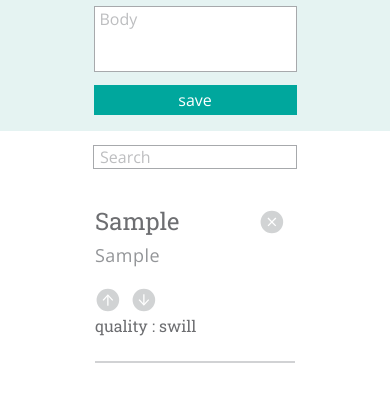
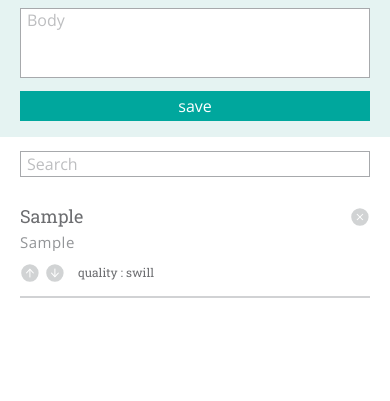
Before and after one commit to goodalls/2DoBox, a plain HTML site: page index.html in a window 390 px wide. Both pictures are taken after typing "Sample", "Sample" into the empty fields and a click on the button "save". Shown: the part 81-482 px from the top of the page. Drawn offline with nearby package versions, Linux system fonts and the light colour scheme.

Commit message:
Updated more css styles to complete the full responsiveness of the site. Removed any and all references to Idea in the code base

```diff
--- a/index.html
+++ b/index.html
@@ -10,13 +10,13 @@
   </head>
   <body>
     <header id="user-input-wrap" class="main-section">
-      <h1 id="ideabox-title-text">2do<span>box</span></h1>
+      <h1 aria-lable="Manage your list of to do's" id="box-title-text">2do<span>box</span></h1>
       <form id="user-input-form">
         <label for="title-input">Title</label>
         <label for="description-input">Body</label>
         <input id ="title-input" class="single-line-input" type="text" name="title-input" placeholder="Title">
         <textarea id="description-input" class="multi-line-input" type="text" name="description-input" placeholder="Body"></textarea>
-        <button id="save-button" class="rectangular-blue-button" type="input">save</button>
+        <button id="save-button" class="save-inputs-button" type="input">save</button>
       </form>
     </header>
     <section id="box-section" class="main-section">
@@ -24,8 +24,7 @@
         <label for="search-input">Search</label>
         <input id="search-input" class="single-line-input" type="text" name="search-input" placeholder="Search">
       </form>
-      <section id="card-section">
-      </section>
+      <section id="card-section"></section>
     </section>
     <script src="https://ajax.googleapis.com/ajax/libs/jquery/3.2.1/jquery.min.js"></script>
     <script type="text/javascript" src="script.js"></script>
--- a/script.js
+++ b/script.js
@@ -1,6 +1,6 @@
 // VARIABLE
 
-var $ideaCardSection = $('#card-section');
+var $cardSection = $('#card-section');
 var $searchInput = $('#search-input');
 
 // EVENT LISTENERS
@@ -8,7 +8,7 @@ var $searchInput = $('#search-input');
 // card creation event listeners
 
 $(window).on('load', function() {
-  getIdeasFromStorage();
+  getCardsFromStorage();
 })
 
 $('#save-button').on('click', function(event) {
@@ -19,43 +19,43 @@ $('#save-button').on('click', function(event) {
 
 // card button event listeners
 
-$ideaCardSection.on('click', '.card .delete', function(event) {
+$cardSection.on('click', '.card .delete', function(event) {
   event.preventDefault();
   deleteButton(this);
   var currentId = event.target.closest('.card').id
   localStorage.removeItem(currentId);
 })
 
-$ideaCardSection.on('click', '.card .downvote', function(event) {
+$cardSection.on('click', '.card .downvote', function(event) {
   event.preventDefault();
   downvoteButton();
 })
 
-$ideaCardSection.on('click', '.card .upvote', function(event) {
+$cardSection.on('click', '.card .upvote', function(event) {
   event.preventDefault();
   upvoteButton();
 })
 
 // edit card event listeners
 
-$ideaCardSection.on('blur', '.card .title', function(event) {
+$cardSection.on('blur', '.card .title', function(event) {
   event.preventDefault();
   editCardTitle();
 })
 
-$ideaCardSection.keypress('.card .title', function(event) {
+$cardSection.keypress('.card .title', function(event) {
   if(event.keyCode === 13){
     event.preventDefault();
     editCardTitle();
   }
 })
 
-$ideaCardSection.on('blur', '.card .description', function(event) {
+$cardSection.on('blur', '.card .description', function(event) {
   event.preventDefault();
   editCardDescription();
 })
 
-$ideaCardSection.keypress('.card .description', function(event) {
+$cardSection.keypress('.card .description', function(event) {
   if(event.keyCode === 13){
     event.preventDefault();
     editCardDescription();
@@ -77,7 +77,7 @@ $searchInput.keypress(function(event) {
 
 // create card function
 
-function Idea(title, body, idNum, quality) {
+function Card(title, body, idNum, quality) {
   this.title = title;
   this.body = body;
   this.idNum = idNum;
@@ -87,29 +87,29 @@ function Idea(title, body, idNum, quality) {
 function genCard(title, body) {
   var title = $('#title-input').val();
   var body = $('#description-input').val();
-  var newIdea = new Idea(title, body, Date.now());
-  prependIdea(newIdea);
-  putIntoStorage(newIdea);
+  var newCard = new Card(title, body, Date.now());
+  prependCard(newCard);
+  putIntoStorage(newCard);
 }
 
 function putIntoStorage(object) {
-  var stringIdea = JSON.stringify(object);
-  localStorage.setItem(object['idNum'], stringIdea);
+  var stringCard = JSON.stringify(object);
+  localStorage.setItem(object['idNum'], stringCard);
 }
 
-function prependIdea(idea) {
-  $ideaCardSection.prepend(`<article id="${idea['idNum']}" class="card">
+function prependCard(card) {
+  $cardSection.prepend(`<article id="${card['idNum']}" class="card">
       <form id="card-meta-data-form">
         <div id="card-title-container">
-        <h2 contenteditable=true id="card-title" class="card-headings title">${idea['title']}</h2>
+        <h2 contenteditable=true id="card-title" class="card-headings title">${card['title']}</h2>
         <label for="delete-button">Delete</label>
         <button id="delete-button" class="small-grey-button delete" name="delete-button"></button>
         </div>
-        <p contenteditable=true id="card-description" class="description">${idea['body']}</p>
+        <p contenteditable=true id="card-description" class="description">${card['body']}</p>
         <div id="card-quality-container">
           <button id="up-vote-button" class="small-grey-button upvote" name="up-vote-button"></button>
           <button id="down-vote-button" class="small-grey-button downvote" name="down-vote-button"></button>
-          <h3 id="quality-display-text" class="card-headings">quality : <span class="quality">${idea['quality']}</span></h3>
+          <h3 id="quality-display-text" class="card-headings">quality : <span class="quality">${card['quality']}</span></h3>
         </div>
       </form>
     </article>`);
@@ -120,11 +120,11 @@ function resetInputFields() {
   $form[0].reset();
 }
 
-function getIdeasFromStorage() {
+function getCardsFromStorage() {
   for(var i = 0; i < localStorage.length; i++) {
-    var retrievedIdea = localStorage.getItem(localStorage.key(i));
-    var parsedIdea = JSON.parse(retrievedIdea);
-    prependIdea(parsedIdea);
+    var retrievedCard = localStorage.getItem(localStorage.key(i));
+    var parsedCard = JSON.parse(retrievedCard);
+    prependCard(parsedCard);
   }
 }
 
@@ -189,8 +189,8 @@ function searchFunction(event) {
   var searchText = $(this).val();
   var filteredText = searchText.toUpperCase();
   for (var i = 0; i < localStorage.length; i++) {
-    var retrievedIdea = localStorage.getItem(localStorage.key(i));
-    var parsedObject = JSON.parse(retrievedIdea);
+    var retrievedCard = localStorage.getItem(localStorage.key(i));
+    var parsedObject = JSON.parse(retrievedCard);
     var currentId = parsedObject['idNum'];
     if (parsedObject['title'].toUpperCase().includes(filteredText) || parsedObject['body'].toUpperCase().includes(filteredText)) {
       $(`#${currentId}`).css( "display", "" );
--- a/styles/style.css
+++ b/styles/style.css
@@ -9,8 +9,13 @@
   outline: none;
 }
 
+html {
+  height: 100%;
+}
+
 body {
   overflow: hidden;
+  height: 100%
 }
 
 label {
@@ -57,23 +62,25 @@ textarea:focus {
 .single-line-input {
   border: 1px solid #A7A9AC;
   color: #6D6E71;
-  height: 24px;
+  height: 26px;
   margin-bottom: 11px;
   padding: 0;
   text-indent: 6px;
-  min-width: 202px;
+  min-width: 205px;
+  width: 100%;
 }
 
 #description-input {
   border-width: 1px;
   border: 1px solid #A7A9AC;
   color: #939598;
-  height: 66px;
+  height: 70px;
   margin: 0px 0px 13px 0px;
-  padding: 1px 0 0 3px;
-  text-indent: 2px;
+  padding: 0;
+  text-indent: 6px;
   vertical-align: top;
-  min-width: 199px;
+  min-width: 205px;
+  width: 100%;
 }
 
 #user-input-form {
@@ -81,15 +88,18 @@ textarea:focus {
   display: flex;
   flex-direction: column;
   padding: 0 15px;
+  margin: auto;
+  max-width: 380px;
 }
 
-.rectangular-blue-button {
+.save-inputs-button {
   background-color: #00A79D;
   border: none;
   color: #FFFFFF;
   height: 30px;
   padding: 0;
-  min-width: 203px;
+  min-width: 205px;
+  width: 100%;
 }
 
 /*SECTION CONTAINER*/
@@ -97,9 +107,9 @@ textarea:focus {
 p {
   color: #939598;
   font-family: 'Open Sans', sans-serif;
-  font-size: 18px;
+  font-size: 15px;
   letter-spacing: .5px;
-  line-height: 1.40;
+  line-height: 18px;
   overflow: hidden;
   width: 100%;
   word-wrap: break-word;
@@ -108,7 +118,7 @@ p {
 .card-headings {
   color: #6D6E71;
   font-family: 'Roboto Slab', serif;
-  font-size: 24px;
+  font-size: 18px;
   overflow: hidden;
   text-overflow: ellipsis;
   white-space: nowrap;
@@ -117,10 +127,11 @@ p {
 
 .card {
   border-bottom: 2px solid #D1D2D4;
-  display:flex;
+  display: flex;
   flex-direction: column;
   justify-content: center;
   min-width: 200px;
+  width: 100%;
 }
 
 /*BUTTON STATES*/
@@ -133,81 +144,78 @@ p {
 /*DOWN VOTE BUTTON*/
 
 .downvote {
-  background: url(../FEE-ideabox-icon-assets/downvote.svg);
+  background: url(../images/downvote.svg);
   background-repeat: no-repeat;
   height: 26px;
 }
 
-#down-vote-button {
+#delete-button ,
+#down-vote-button,
+#up-vote-button {
   border-style: none;
   border: none;
-  height: 26px;
-  margin: 0px 10px 0px 0px;
-  width: 26px;
+  height: 20px;
+  margin: 0px 5px 0px 0px;
+  width: 20px;
 }
 
 .downvote:hover {
-  background: url(../FEE-ideabox-icon-assets/downvote-hover.svg);
-  background-repeat: no-repeat;
-  height: 26px;
+  background: url(../images/downvote-hover.svg) no-repeat;
+
 }
 
 /*UPVOTE BUTTON*/
 
 .upvote {
-  background: url(../FEE-ideabox-icon-assets/upvote.svg);
-  background-repeat: no-repeat;
-  height: 26px;
+  background: url(../images/upvote.svg) no-repeat;
+
 }
 
-#up-vote-button {
-  border-style: none;
-  border: none;
-  height: 26px;
-  margin: 0px 10px 0px 0px;
-  width: 26px;
-}
 
 .upvote:hover {
-  background: url(../FEE-ideabox-icon-assets/upvote-hover.svg);
-  background-repeat: no-repeat;
-  height: 26px;
+  background: url(../images/upvote-hover.svg) no-repeat;
+
 }
 
 /*DELETE BUTTON*/
 
 .delete {
-  background: url(../FEE-ideabox-icon-assets/delete.svg);
-  background-repeat: no-repeat;
-  height: 26px;
+  background: url(../images/delete.svg) no-repeat;
+
 }
 
 #delete-button {
-  border-style: none;
-  border: none;
-  height: 26px;
-  margin: 0px 10px 0px 0px;
-  width: 26px;
+  margin: 0px;
 }
 
 .delete:hover {
-  background: url(../FEE-ideabox-icon-assets/delete-hover.svg);
-  background-repeat: no-repeat;
-  height: 26px;
+  background: url(../images/delete-hover.svg) no-repeat;
 }
 
-/*IDEA CARD CONTAINER*/
+/* CARD CONTAINER*/
+
+#search-input-form {
+  width: 100%;
+}
 
 #search-input {
-  margin: 14px 0px 20px 0px;
+  margin: 14px 0px 12px 0px;
 }
 
 #box-section {
   align-items: center;
   background-color: #FFFFFF;
-  display:flex;
+  display: flex;
   flex-direction: column;
+  padding: 0 15px;
+  max-width: 380px;
+  margin: auto;
   overflow-y: auto;
+  height: 70%;
+}
+
+#card-section {
+  width: 100%;
 }
 
 ::-webkit-scrollbar {
@@ -220,8 +228,8 @@ p {
   flex-direction: row;
   flex-wrap: wrap;
   justify-content: space-between;
-  margin-bottom: 8px;
-  margin-top: 20px;
+  margin-bottom: 6px;
+  margin-top: 18px;
 }
 
 #card-quality-container {
@@ -229,13 +237,18 @@ p {
   flex-direction: row;
   flex-wrap: wrap;
   justify-content: flex-start;
-  margin-bottom: 22px;
-  margin-top: 19px;
+  margin-bottom: 13px;
+  margin-top: 12px;
+  position: relative;
 }
 
 #quality-display-text {
-  font-size: 16px;
+  font-size: 12px;
   padding: 5px 0px 5px 0px;
+  display: inline;
+  position: absolute;
+  left: 58px;
+  bottom: 0px;
 }
 
 /*MEDIA QUERIES*/
@@ -243,21 +256,25 @@ p {
 @media screen and (min-width: 520px) {
 
   h1 {
-    font-size: 45px;
-    padding: 40px 0px;
+    font-size: 34px;
+    padding: 25px 0px;
+  }
+
+  #user-input-wrap{
+    padding-bottom: 22px;
   }
 
   #description-input {
-    height: 32px;
-    width: 476px;
+    height: 27px;
   }
 
   #search-input {
-    margin: 25px 0px 20px 0px;
+    margin: 18px 0px 10px 0px;
   }
 
-  #save-button,
-  .card,
-  .single-line-input {
-    width: 480px;
+  #box-section {
+    height: 72%;
   }
+
+
+}
```
Also changed, not shown: images/delete-hover.svg (renamed from FEE-ideabox-icon-assets/delete-hover.svg), images/delete.svg (renamed from FEE-ideabox-icon-assets/delete.svg), images/downvote-hover.svg (renamed from FEE-ideabox-icon-assets/downvote-hover.svg), images/downvote.svg (renamed from FEE-ideabox-icon-assets/downvote.svg), images/upvote-hover.svg (renamed from FEE-ideabox-icon-assets/upvote-hover.svg), images/upvote.svg (renamed from FEE-ideabox-icon-assets/upvote.svg).
